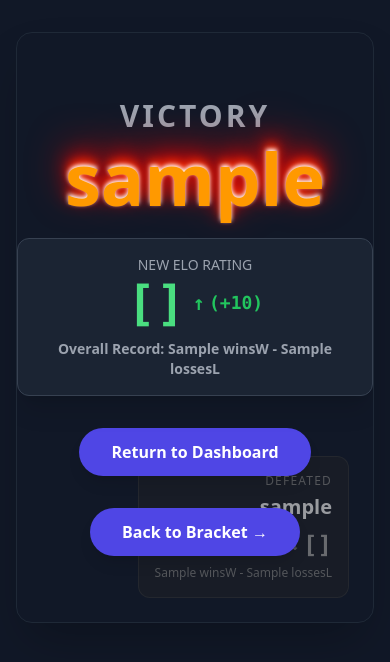
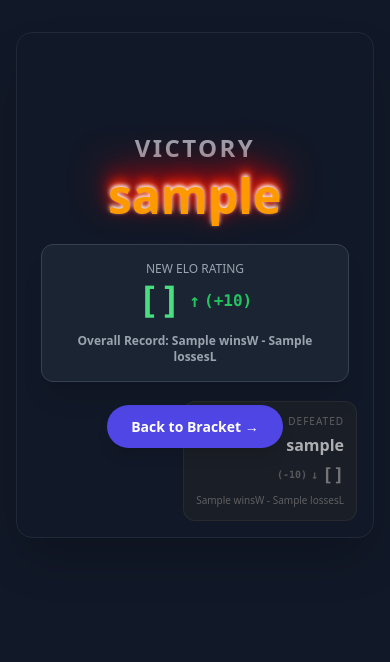
Before and after one commit to Cohen234/WaterPong, a Flask app: template templates/game_result.html in a window 390 px wide. Shown: the part 97-759 px from the top of the page. Run offline with Flask 3, Linux system fonts and the light colour scheme; the template is opened without the code that fills it: most values are stand-ins (such as "Sample title", 1, 10 or a date in 2020); some libraries are stand-ins or nearby versions.

Commit message:
Mobile stuff 2

```diff
--- a/templates/game_result.html
+++ b/templates/game_result.html
@@ -1,7 +1,6 @@
 {% extends "base.html" %}
 {% block content %}
 <style>
-    /* CSS Fire Animation */
     .fire-text {
         color: #ff9900;
         text-shadow: 0 -2px 4px #fff, 0 -6px 10px #ff3300, 0 -10px 20px #ff0000, 0 -18px 40px #cc0000;
@@ -12,10 +11,9 @@
         100% { text-shadow: 0 -2px 4px #fff, 0 -4px 8px #ff3300, 0 -8px 15px #ff0000, 0 -14px 30px #cc0000; transform: scale(1.02); color: #ffcc00; }
     }
 
-    /* Pop-in animation for the Elo differentials */
     .fade-in-delay {
         opacity: 0;
-        animation: popIn 0.4s ease-out 1.5s forwards; /* 1.5s delay matches the ticker duration */
+        animation: popIn 0.4s ease-out 1.5s forwards;
     }
     @keyframes popIn {
         from { opacity: 0; transform: translateY(10px) scale(0.9); }
@@ -23,60 +21,54 @@
     }
 </style>
 
-<div class="relative w-full h-[70vh] flex items-center justify-center overflow-hidden bg-gray-900 border border-gray-800 rounded-2xl shadow-2xl">
+<div class="relative w-full min-h-[60vh] md:h-[70vh] flex items-center justify-center overflow-hidden bg-gray-900 border border-gray-800 rounded-2xl shadow-2xl p-6">
 
     <!-- Big Winner Section (Centered) -->
     <div class="text-center z-10 flex flex-col items-center">
-        <h2 class="text-3xl font-bold text-gray-400 mb-2 uppercase tracking-widest">Victory</h2>
-        <h1 class="text-7xl font-extrabold fire-text mb-6">{{ w_stats.username }}</h1>
+        <h2 class="text-2xl md:text-3xl font-bold text-gray-400 mb-2 uppercase tracking-widest">Victory</h2>
+        <h1 class="text-5xl md:text-7xl font-extrabold fire-text mb-6">{{ w_stats.username }}</h1>
 
-        <div class="bg-gray-800/80 backdrop-blur-sm px-8 py-4 rounded-xl border border-gray-700 shadow-xl">
-            <p class="text-gray-400 text-sm uppercase mb-1">New Elo Rating</p>
-            <p class="text-5xl font-mono font-bold text-green-400 flex items-center justify-center gap-2">
+        <div class="bg-gray-800/80 backdrop-blur-sm px-6 md:px-8 py-4 rounded-xl border border-gray-700 shadow-xl">
+            <p class="text-gray-400 text-xs md:text-sm uppercase mb-1">New Elo Rating</p>
+            <p class="text-4xl md:text-5xl font-mono font-bold text-green-400 flex items-center justify-center gap-2">
                 <span id="winner-elo">{{ w_old }}</span>
-                <span class="text-xl text-green-500 flex items-center">
-                    ↑ <span class="text-lg ml-1 fade-in-delay">(+{{ w_stats.elo - w_old }})</span>
+                <span class="text-lg md:text-xl text-green-500 flex items-center">
+                    ↑ <span class="text-base md:text-lg ml-1 fade-in-delay">(+{{ w_stats.elo - w_old }})</span>
                 </span>
             </p>
-            <p class="text-gray-400 mt-3 font-semibold text-sm">Overall Record: {{ w_stats.wins }}W - {{ w_stats.losses }}L</p>
+            <p class="text-gray-400 mt-3 font-semibold text-xs md:text-sm">Overall Record: {{ w_stats.wins }}W - {{ w_stats.losses }}L</p>
         </div>
 
-        {% if from_pong_night %}
-            <a href="/pong-night/active" class="mt-8 px-8 py-3 bg-purple-600 hover:bg-purple-500 text-white font-bold rounded-full transition shadow-lg">
+        <!-- Single Destination Action Button -->
+        <div class="mt-8">
+            {% if from_tournament_id %}
+                <a href="/tournament/{{ from_tournament_id }}/bracket" class="px-6 md:px-8 py-3 bg-indigo-600 hover:bg-indigo-500 text-white font-bold rounded-full transition shadow-lg text-sm md:text-base">
+                    Back to Bracket →
+                </a>
+            {% elif from_pong_night %}
+                <a href="/pong-night/active" class="px-6 md:px-8 py-3 bg-purple-600 hover:bg-purple-500 text-white font-bold rounded-full transition shadow-lg text-sm md:text-base">
                     Next Pool Match →
                 </a>
             {% else %}
-            <a href="/" class="mt-8 px-8 py-3 bg-indigo-600 hover:bg-indigo-500 text-white font-bold rounded-full transition shadow-lg">
-                Return to Dashboard
-            </a>
-        {% endif %}
-        {% if from_tournament_id %}
-            <a href="/tournament/{{ from_tournament_id }}/bracket" class="mt-8 px-8 py-3 bg-indigo-600 hover:bg-indigo-500 text-white font-bold rounded-full transition shadow-lg">
-                Back to Bracket →
-            </a>
-        {% elif from_pong_night %}
-            <a href="/pong-night/active" class="mt-8 px-8 py-3 bg-purple-600 hover:bg-purple-500 text-white font-bold rounded-full transition shadow-lg">
-                Next Pool Match →
-            </a>
-        {% else %}
-            <a href="/" class="mt-8 px-8 py-3 bg-indigo-600 hover:bg-indigo-500 text-white font-bold rounded-full transition shadow-lg">
+                <a href="/" class="px-6 md:px-8 py-3 bg-indigo-600 hover:bg-indigo-500 text-white font-bold rounded-full transition shadow-lg text-sm md:text-base">
                     Return to Dashboard
                 </a>
             {% endif %}
         </div>
+    </div>
 
     <!-- Small Loser Section (Bottom Right Corner) -->
-    <div class="absolute bottom-6 right-6 bg-gray-800/50 border border-gray-700/50 p-4 rounded-xl text-right opacity-70 grayscale transition hover:grayscale-0 hover:opacity-100">
-        <p class="text-xs text-gray-500 uppercase tracking-widest mb-1">Defeated</p>
-        <p class="text-xl font-bold text-gray-300">{{ l_stats.username }}</p>
-        <div class="mt-2">
-            <p class="text-2xl font-mono font-bold text-red-400 flex items-center justify-end gap-1">
-                <span class="text-sm text-red-500 flex items-center">
-                    <span class="text-xs mr-1 fade-in-delay">(-{{ l_old - l_stats.elo }})</span> ↓
+    <div class="absolute bottom-4 right-4 md:bottom-6 md:right-6 bg-gray-800/60 border border-gray-700/50 p-3 md:p-4 rounded-xl text-right opacity-80 grayscale transition hover:grayscale-0 hover:opacity-100">
+        <p class="text-[10px] md:text-xs text-gray-500 uppercase tracking-widest mb-1">Defeated</p>
+        <p class="text-base md:text-xl font-bold text-gray-300">{{ l_stats.username }}</p>
+        <div class="mt-1 md:mt-2">
+            <p class="text-lg md:text-2xl font-mono font-bold text-red-400 flex items-center justify-end gap-1">
+                <span class="text-xs md:text-sm text-red-500 flex items-center">
+                    <span class="text-[10px] md:text-xs mr-1 fade-in-delay">(-{{ l_old - l_stats.elo }})</span> ↓
                 </span>
                 <span id="loser-elo">{{ l_old }}</span>
             </p>
-            <p class="text-xs text-gray-500 mt-1">{{ l_stats.wins }}W - {{ l_stats.losses }}L</p>
+            <p class="text-[10px] md:text-xs text-gray-500 mt-1">{{ l_stats.wins }}W - {{ l_stats.losses }}L</p>
         </div>
     </div>
 </div>
--- a/templates/pong_night_play.html
+++ b/templates/pong_night_play.html
@@ -16,7 +16,6 @@
             <div id="card-{{ match.p1.id }}" onclick="selectWinner('{{ match.p1.id }}')"
                  class="flex-1 cursor-pointer bg-gray-900 border-2 border-gray-700 rounded-xl p-4 md:p-8 transition-all hover:border-indigo-400">
                 <!-- If this is Tournament play, keep the seed text. If Pong Night, just delete this span line -->
-                <span class="text-[10px] md:text-xs text-indigo-400 font-bold uppercase tracking-wider block mb-1 md:mb-2">Seed #{{ match.p1.seed }}</span>
                 <div class="text-3xl md:text-4xl mb-2 md:mb-3">🍺</div>
                 <h3 class="text-lg md:text-xl font-bold text-white truncate">{{ match.p1.username }}</h3>
             </div>
@@ -26,7 +25,6 @@
             <div id="card-{{ match.p2.id }}" onclick="selectWinner('{{ match.p2.id }}')"
                  class="flex-1 cursor-pointer bg-gray-900 border-2 border-gray-700 rounded-xl p-4 md:p-8 transition-all hover:border-indigo-400">
                 <!-- If this is Tournament play, keep the seed text. If Pong Night, just delete this span line -->
-                <span class="text-[10px] md:text-xs text-indigo-400 font-bold uppercase tracking-wider block mb-1 md:mb-2">Seed #{{ match.p2.seed }}</span>
                 <div class="text-3xl md:text-4xl mb-2 md:mb-3">🍺</div>
                 <h3 class="text-lg md:text-xl font-bold text-white truncate">{{ match.p2.username }}</h3>
             </div>
```
Also changed, not shown: templates/game_active.html (+15 -24 lines). Lines whose indentation alone changed are shown as unchanged.
